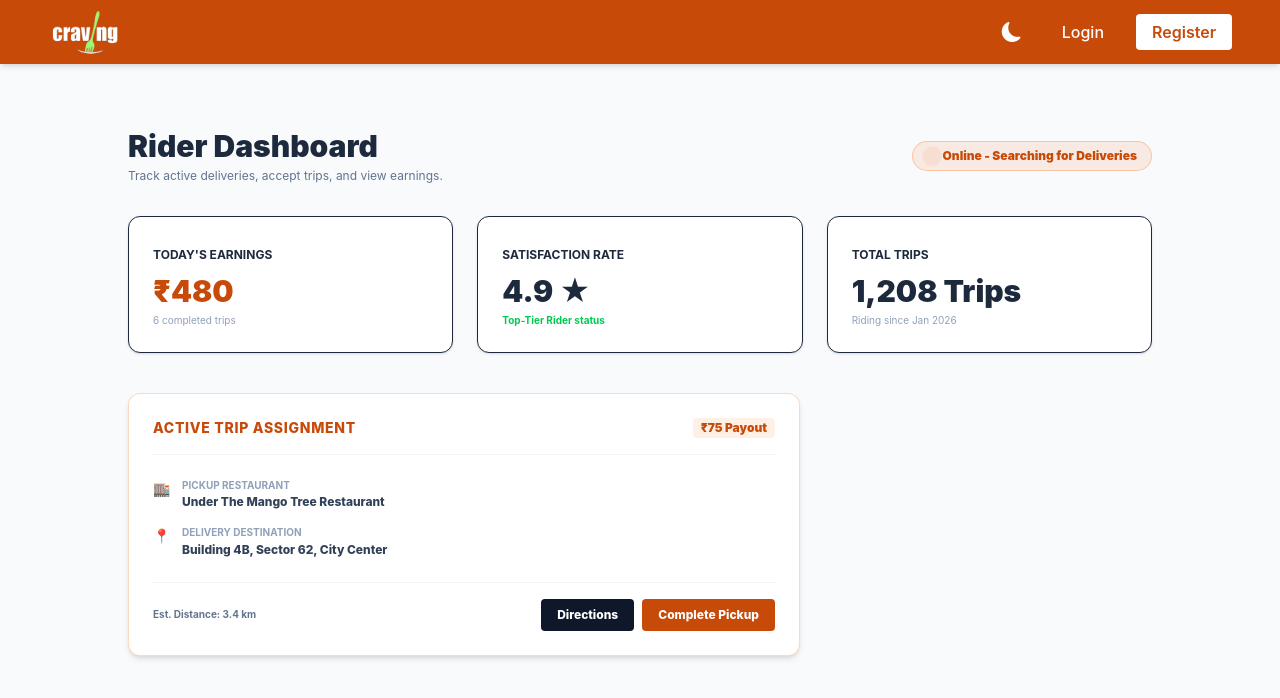
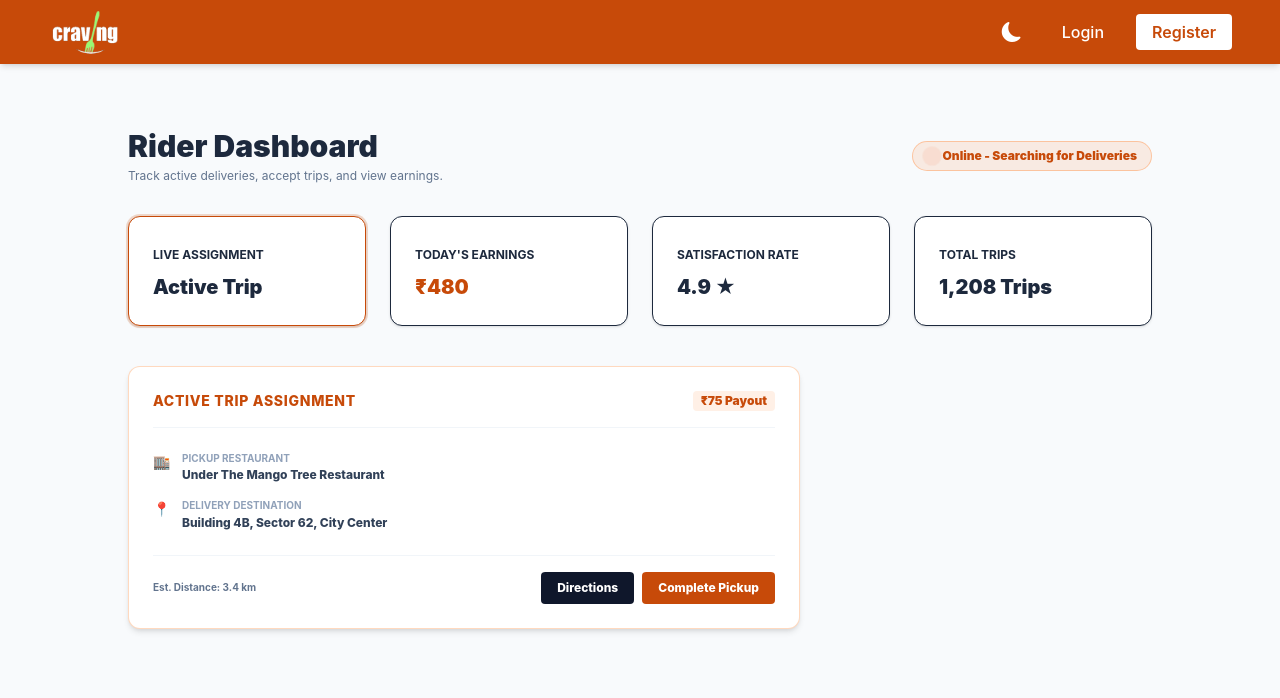
Before and after one commit to Shubham999k/Craving-React, a React (Vite) app in the folder client/: page /riders-dashboard in a window 1280 px wide. Shown: the top 698 px of the page. Built offline with nearby package versions, Linux system fonts and the light colour scheme; no server answers.

Commit message:
feat: implement rider dashboard components including ActiveTrip, Earnings, History, and Ratings tabs

```diff
--- a/client/src/pages/RiderDashboard.jsx
+++ b/client/src/pages/RiderDashboard.jsx
@@ -1,12 +1,25 @@
-
+import React, { useState } from 'react';
+import ActiveTripTab from './rider/components/ActiveTripTab';
+import EarningsTab from './rider/components/EarningsTab';
+import RatingsTab from './rider/components/RatingsTab';
+import HistoryTab from './rider/components/HistoryTab';
 
 function RiderDashboard() {
-  const activeDelivery = {
-    id: '#CR-D902',
-    pickup: 'Under The Mango Tree Restaurant',
-    dropoff: 'Building 4B, Sector 62, City Center',
-    payout: 75,
-    distance: '3.4 km'
+  const [activeTab, setActiveTab] = useState('trip');
+
+  const renderTabContent = () => {
+    switch (activeTab) {
+      case 'trip':
+        return <ActiveTripTab />;
+      case 'earnings':
+        return <EarningsTab />;
+      case 'ratings':
+        return <RatingsTab />;
+      case 'history':
+        return <HistoryTab />;
+      default:
+        return <ActiveTripTab />;
+    }
   };
 
   return (
@@ -23,59 +36,39 @@ function RiderDashboard() {
           </span>
         </div>
 
-        {/* Stats */}
-        <div className="grid grid-cols-1 md:grid-cols-3 gap-6 mb-10">
-          <div className="bg-white dark:bg-slate-900 p-6 rounded-xl border border-slate-150 dark:border-slate-800 shadow-sm">
+        {/* Dashboard Feature Cards / Tabs Navigation */}
+        <div className="grid grid-cols-1 md:grid-cols-2 lg:grid-cols-4 gap-6 mb-10">
+          <div
+            onClick={() => setActiveTab('trip')}
+            className={`cursor-pointer bg-white dark:bg-slate-900 p-6 rounded-xl border shadow-sm transition-all ${activeTab === 'trip' ? 'border-[#c74a09] ring-2 ring-[#c74a09]/20' : 'border-slate-150 dark:border-slate-800 hover:border-[#c74a09]/50'}`}>
+            <span className="text-xs font-bold text-slate-450 dark:text-slate-500 uppercase">Live Assignment</span>
+            <h3 className="text-xl font-black text-slate-800 dark:text-white mt-2">Active Trip</h3>
+          </div>
+
+          <div
+            onClick={() => setActiveTab('earnings')}
+            className={`cursor-pointer bg-white dark:bg-slate-900 p-6 rounded-xl border shadow-sm transition-all ${activeTab === 'earnings' ? 'border-[#c74a09] ring-2 ring-[#c74a09]/20' : 'border-slate-150 dark:border-slate-800 hover:border-[#c74a09]/50'}`}>
             <span className="text-xs font-bold text-slate-450 dark:text-slate-500 uppercase">Today's Earnings</span>
-            <h3 className="text-3xl font-black text-[#c74a09] mt-2">₹480</h3>
-            <span className="text-[10px] text-slate-400 dark:text-slate-500 block mt-1">6 completed trips</span>
+            <h3 className="text-xl font-black text-[#c74a09] mt-2">₹480</h3>
           </div>
-          <div className="bg-white dark:bg-slate-900 p-6 rounded-xl border border-slate-150 dark:border-slate-800 shadow-sm">
+
+          <div
+            onClick={() => setActiveTab('ratings')}
+            className={`cursor-pointer bg-white dark:bg-slate-900 p-6 rounded-xl border shadow-sm transition-all ${activeTab === 'ratings' ? 'border-[#c74a09] ring-2 ring-[#c74a09]/20' : 'border-slate-150 dark:border-slate-800 hover:border-[#c74a09]/50'}`}>
             <span className="text-xs font-bold text-slate-450 dark:text-slate-500 uppercase">Satisfaction Rate</span>
-            <h3 className="text-3xl font-black text-slate-800 dark:text-white mt-2">4.9 ★</h3>
-            <span className="text-[10px] text-green-500 font-bold block mt-1">Top-Tier Rider status</span>
+            <h3 className="text-xl font-black text-slate-800 dark:text-white mt-2">4.9 ★</h3>
           </div>
-          <div className="bg-white dark:bg-slate-900 p-6 rounded-xl border border-slate-150 dark:border-slate-800 shadow-sm">
+
+          <div
+            onClick={() => setActiveTab('history')}
+            className={`cursor-pointer bg-white dark:bg-slate-900 p-6 rounded-xl border shadow-sm transition-all ${activeTab === 'history' ? 'border-[#c74a09] ring-2 ring-[#c74a09]/20' : 'border-slate-150 dark:border-slate-800 hover:border-[#c74a09]/50'}`}>
             <span className="text-xs font-bold text-slate-450 dark:text-slate-500 uppercase">Total Trips</span>
-            <h3 className="text-3xl font-black text-slate-800 dark:text-white mt-2">1,208 Trips</h3>
-            <span className="text-[10px] text-slate-400 dark:text-slate-500 block mt-1">Riding since Jan 2026</span>
+            <h3 className="text-xl font-black text-slate-800 dark:text-white mt-2">1,208 Trips</h3>
           </div>
         </div>
 
-        {/* Active delivery trip card */}
-        <div className="bg-white dark:bg-slate-900 rounded-xl border border-orange-500/25 dark:border-orange-500/15 shadow-md p-6 max-w-2xl">
-          <div className="flex justify-between items-center mb-6 pb-4 border-b border-slate-100 dark:border-slate-800">
-            <h4 className="font-extrabold text-[#c74a09] text-sm uppercase tracking-wider">Active Trip Assignment</h4>
-            <span className="text-xs font-black bg-orange-500/10 text-[#c74a09] px-2 py-0.5 rounded">₹{activeDelivery.payout} Payout</span>
-          </div>
-          <div className="space-y-4 text-xs font-medium">
-            <div className="flex gap-3">
-              <span className="text-sm">🏬</span>
-              <div>
-                <p className="text-[10px] text-slate-400 dark:text-slate-500 font-bold uppercase">Pickup Restaurant</p>
-                <p className="font-extrabold text-slate-700 dark:text-slate-200 mt-0.5">{activeDelivery.pickup}</p>
-              </div>
-            </div>
-            <div className="flex gap-3">
-              <span className="text-sm">📍</span>
-              <div>
-                <p className="text-[10px] text-slate-400 dark:text-slate-500 font-bold uppercase">Delivery Destination</p>
-                <p className="font-extrabold text-slate-700 dark:text-slate-200 mt-0.5">{activeDelivery.dropoff}</p>
-              </div>
-            </div>
-          </div>
-          <div className="mt-6 pt-4 border-t border-slate-100 dark:border-slate-800 flex items-center justify-between gap-4">
-            <span className="text-slate-500 text-[10px] font-bold">Est. Distance: {activeDelivery.distance}</span>
-            <div className="flex gap-2">
-              <button className="bg-slate-900 hover:bg-slate-800 text-white font-extrabold px-4 py-2 rounded text-xs transition cursor-pointer">
-                Directions
-              </button>
-              <button className="bg-[#c74a09] hover:bg-orange-700 text-white font-extrabold px-4 py-2 rounded text-xs transition cursor-pointer">
-                Complete Pickup
-              </button>
-            </div>
-          </div>
-        </div>
+        {/* Dynamic Tab Content */}
+        {renderTabContent()}
       </div>
     </div>
   );
--- /dev/null
+++ b/client/src/pages/rider/components/ActiveTripTab.jsx
@@ -0,0 +1,50 @@
+import React from 'react';
+
+const activeDelivery = {
+  id: '#CR-D902',
+  pickup: 'Under The Mango Tree Restaurant',
+  dropoff: 'Building 4B, Sector 62, City Center',
+  payout: 75,
+  distance: '3.4 km'
+};
+
+export default function ActiveTripTab() {
+  return (
+    <div className="space-y-6">
+      {/* Active delivery trip card */}
+      <div className="bg-white dark:bg-slate-900 rounded-xl border border-orange-500/25 dark:border-orange-500/15 shadow-md p-6 max-w-2xl">
+        <div className="flex justify-between items-center mb-6 pb-4 border-b border-slate-100 dark:border-slate-800">
+          <h4 className="font-extrabold text-[#c74a09] text-sm uppercase tracking-wider">Active Trip Assignment</h4>
+          <span className="text-xs font-black bg-orange-500/10 text-[#c74a09] px-2 py-0.5 rounded">₹{activeDelivery.payout} Payout</span>
+        </div>
+        <div className="space-y-4 text-xs font-medium">
+          <div className="flex gap-3">
+            <span className="text-sm">🏬</span>
+            <div>
+              <p className="text-[10px] text-slate-400 dark:text-slate-500 font-bold uppercase">Pickup Restaurant</p>
+              <p className="font-extrabold text-slate-700 dark:text-slate-200 mt-0.5">{activeDelivery.pickup}</p>
+            </div>
+          </div>
+          <div className="flex gap-3">
+            <span className="text-sm">📍</span>
+            <div>
+              <p className="text-[10px] text-slate-400 dark:text-slate-500 font-bold uppercase">Delivery Destination</p>
+              <p className="font-extrabold text-slate-700 dark:text-slate-200 mt-0.5">{activeDelivery.dropoff}</p>
+            </div>
+          </div>
+        </div>
+        <div className="mt-6 pt-4 border-t border-slate-100 dark:border-slate-800 flex items-center justify-between gap-4">
+          <span className="text-slate-500 text-[10px] font-bold">Est. Distance: {activeDelivery.distance}</span>
+          <div className="flex gap-2">
+            <button className="bg-slate-900 hover:bg-slate-800 text-white font-extrabold px-4 py-2 rounded text-xs transition cursor-pointer">
+              Directions
+            </button>
+            <button className="bg-[#c74a09] hover:bg-orange-700 text-white font-extrabold px-4 py-2 rounded text-xs transition cursor-pointer">
+              Complete Pickup
+            </button>
+          </div>
+        </div>
+      </div>
+    </div>
+  );
+}
--- /dev/null
+++ b/client/src/pages/rider/components/EarningsTab.jsx
@@ -0,0 +1,14 @@
+import React from 'react';
+
+export default function EarningsTab() {
+  return (
+    <div className="bg-white dark:bg-slate-900 rounded-xl border border-slate-150 dark:border-slate-800 shadow-sm p-6">
+      <h3 className="text-xl font-bold mb-4">Earnings Tracker</h3>
+      <p className="text-sm text-slate-500 dark:text-slate-400">View your daily payouts, bonuses, and weekly earning summaries.</p>
+      {/* Placeholder for earnings UI */}
+      <div className="mt-8 flex items-center justify-center h-48 border-2 border-dashed border-slate-200 dark:border-slate-700 rounded-xl text-slate-400">
+        Earnings interface coming soon...
+      </div>
+    </div>
+  );
+}
--- /dev/null
+++ b/client/src/pages/rider/components/HistoryTab.jsx
@@ -0,0 +1,14 @@
+import React from 'react';
+
+export default function HistoryTab() {
+  return (
+    <div className="bg-white dark:bg-slate-900 rounded-xl border border-slate-150 dark:border-slate-800 shadow-sm p-6">
+      <h3 className="text-xl font-bold mb-4">Trip History</h3>
+      <p className="text-sm text-slate-500 dark:text-slate-400">View logs of all your past deliveries, routes, and timings.</p>
+      {/* Placeholder for trip history UI */}
+      <div className="mt-8 flex items-center justify-center h-48 border-2 border-dashed border-slate-200 dark:border-slate-700 rounded-xl text-slate-400">
+        Trip history coming soon...
+      </div>
+    </div>
+  );
+}
--- /dev/null
+++ b/client/src/pages/rider/components/RatingsTab.jsx
@@ -0,0 +1,14 @@
+import React from 'react';
+
+export default function RatingsTab() {
+  return (
+    <div className="bg-white dark:bg-slate-900 rounded-xl border border-slate-150 dark:border-slate-800 shadow-sm p-6">
+      <h3 className="text-xl font-bold mb-4">Customer Ratings</h3>
+      <p className="text-sm text-slate-500 dark:text-slate-400">View feedback, comments, and satisfaction metrics from your deliveries.</p>
+      {/* Placeholder for ratings UI */}
+      <div className="mt-8 flex items-center justify-center h-48 border-2 border-dashed border-slate-200 dark:border-slate-700 rounded-xl text-slate-400">
+        Ratings and reviews coming soon...
+      </div>
+    </div>
+  );
+}
```
